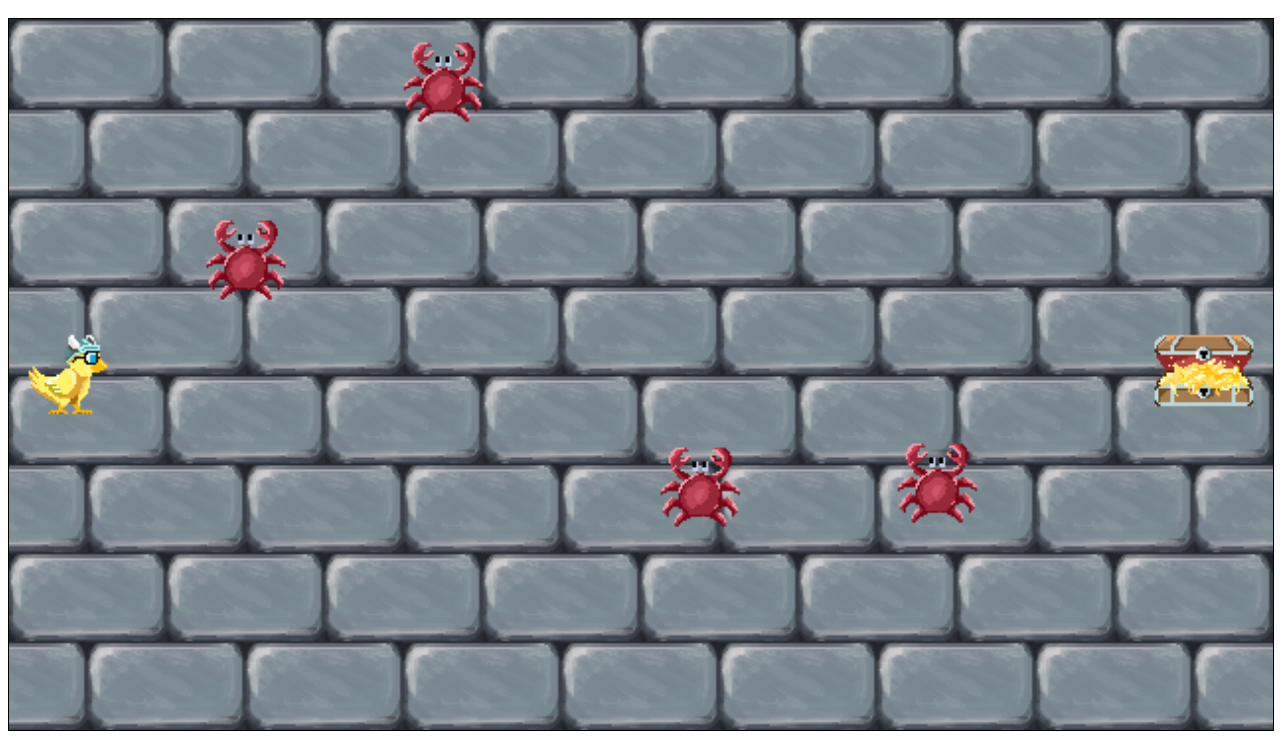
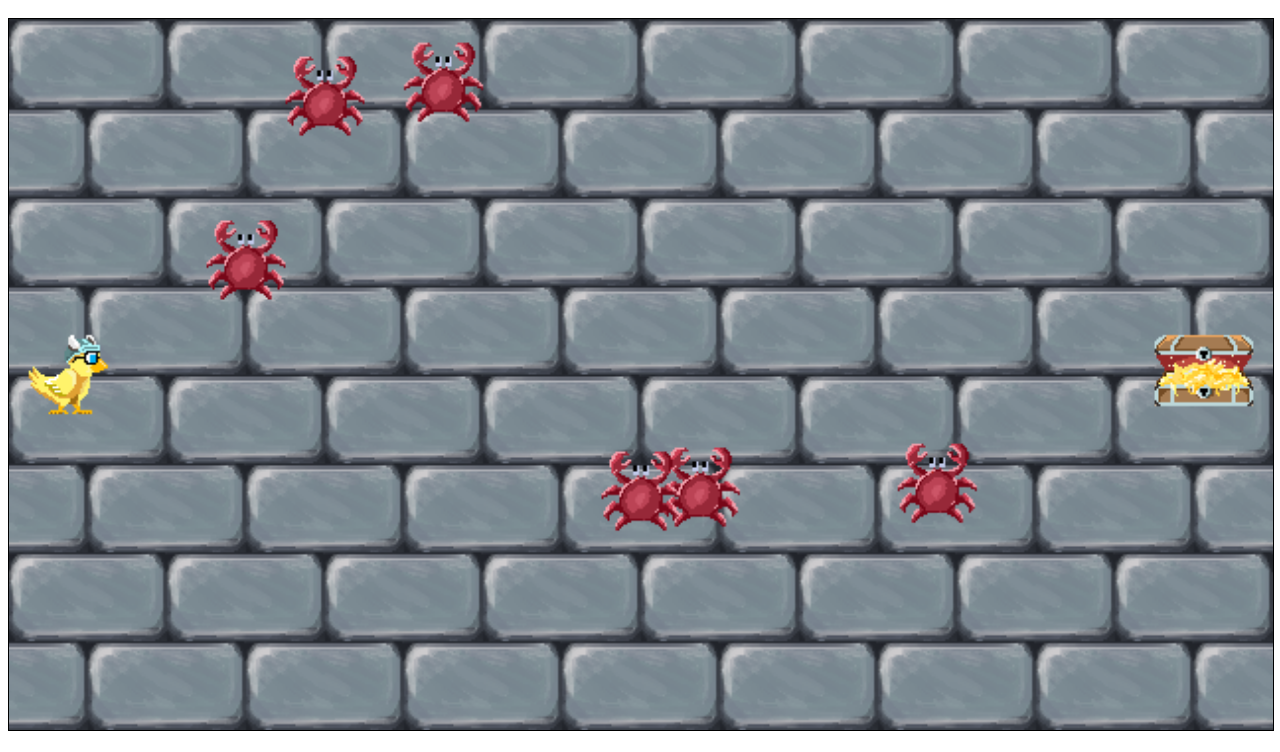
Before and after one commit to jennikins813/mobile-game, a plain HTML site: page challenge.html in a window 1280 px wide. Shown: the part 48-800 px from the top of the page. Drawn offline with Linux system fonts and the light colour scheme.

Commit message:
feat:Add more enemy objects

```diff
--- a/challenge.html
+++ b/challenge.html
@@ -21,6 +21,19 @@
 
       //keep the game going
       var gameLive = true;
+
+      /*
+
+      ///////////////////
+
+      CHALLENGE - Add enemies to the game
+
+      Add two new enemies:
+
+      -enemy on 300 for x, 100 for y, speed of 1. keep same w and h
+      -enemy on 140 for x, 300 for y, speed of 1. keep same w and h
+
+      */
 
       //enemies
       var enemies = [
@@ -49,6 +62,20 @@
           x: 450,
           y: 100,
           speedY: 5,
+          w: 40,
+          h: 40
+        },
+        {
+          x: 300,
+          y: 100,
+          speedY: 1,
+          w: 40,
+          h: 40
+        },
+        {
+          x: 140,
+          y: 300,
+          speedY: 1,
           w: 40,
           h: 40
         }
```
